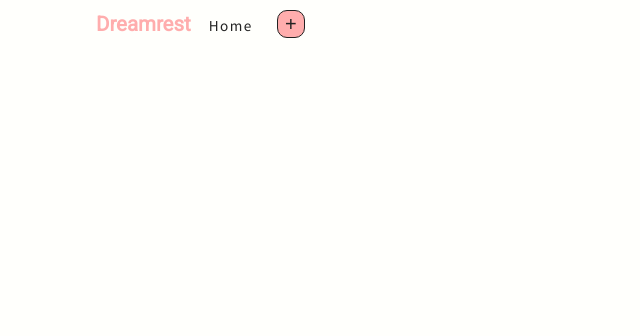
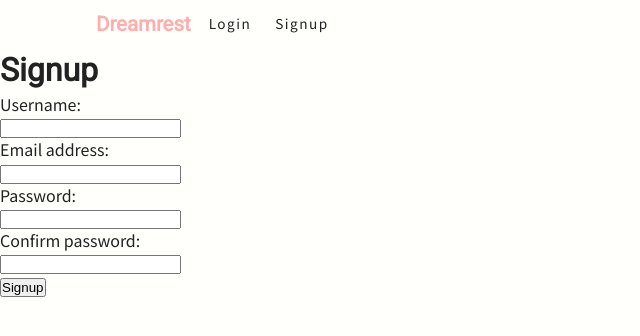
Before and after one commit to KortMiranda/Dreamrest, a React (Create React App) app: page /signup in a window 1280 px wide. Shown: the top 336 px of the page, without its empty margins (0-640 px from the left). Built offline with nearby package versions, Linux system fonts and the light colour scheme.

Commit message:
user auth working with client

```diff
--- a/src/App.js
+++ b/src/App.js
@@ -1,15 +1,22 @@
+import { Route, Switch } from 'react-router-dom'
 import Navbar from './components/Navbar'
-import Cards from './components/Cards'
+import Login from './views/auth/Login'
+import Signup from './views/auth/Signup'
+import Logout from './views/auth/Logout'
+import Dashboard from './app/Dashboard'
 import AddCard from './components/AddCard'
-import { Route } from 'react-router-dom'
-import './App.css';
 
 function App() {
   return (
     <div className="App">
       <Navbar />
-      <Route exact path="/" component={Cards} />
+      <Switch>
+      <Route exact path="/" component={Dashboard} />
+      <Route exact path="/login" component={Login} />
+      <Route exact path="/signup" component={Signup} />
+      <Route exact path="/logout" component={Logout} />
       <Route exact path="/dream-builder" component={AddCard} />
+      </Switch>
     </div>
   );
 }
--- a/src/components/Cards.js
+++ b/src/app/Dashboard.js
@@ -1,12 +1,32 @@
-import React, { useEffect, useState } from 'react';
+import React, { useEffect, useState, Fragment } from 'react';
 import axios from 'axios'
 import '../css/Card.css'
 import Masonry from 'react-masonry-css'
 
-function Cards(props) {
+function Cards() {
+    const [username, setUsername] = useState('');
+    const [userEmail, setUserEmail] = useState('');
+    const [loading, setLoading] = useState(true);
     const [cards, setCards] = useState([])
 
     useEffect(() => {
+        if (localStorage.getItem('token') === null) {
+            window.location.replace('http://localhost:3000/login')
+          } else {
+            fetch('http://127.0.0.1:8000/api/v1/users/auth/user/', {
+              method: 'GET',
+              headers: {
+                'Content-Type': 'application/json',
+                Authorization: `Token ${localStorage.getItem('token')}`
+              }
+            })
+              .then(res => res.json())
+              .then(data => {
+                setUsername(data.username)
+                setUserEmail(data.email);
+                setLoading(false);
+              })
+          }
         function getCard() {
             axios.get('http://localhost:8000/cards/')
             .then(res => {
@@ -18,6 +38,13 @@ function Cards(props) {
         getCard()
     }, [])
     return (
+        <div>
+      {loading === false && (
+        <Fragment>
+          <h1>Dashboard</h1>
+          <h2>Hello {username}!</h2>
+        </Fragment>
+      )}
         <Masonry
             breakpointCols={3}
             className="my-masonry-grid"
@@ -33,12 +60,11 @@ function Cards(props) {
                         </li>
                         </ul>
                 //    </div>
-
-
                )
            })}
         {/* </div> */}
         </Masonry>
+        </div>
     );
 }
 
--- a/src/components/Navbar.js
+++ b/src/components/Navbar.js
@@ -1,8 +1,15 @@
-import React from 'react';
+import React, { useState, useEffect, Fragment} from 'react';
 import { Link } from "react-router-dom"
 import '../css/Navbar.css'
 
-function Navbar(props) {
+function Navbar() {
+    const [isAuth, setIsAuth] = useState(false);
+
+    useEffect(() => {
+      if (localStorage.getItem('token') !== null) {
+        setIsAuth(true);
+      }
+    }, []);
     return (
        <nav className="navbar">
            <div className="nav-center">
@@ -10,10 +17,29 @@ function Navbar(props) {
                        <h1>Dreamrest</h1>
                </Link>
                <ul className="nav-links">
-                   <li>
-                        <Link to="/">Home</Link>
-                        <Link to="/dream-builder"><button className="add-card-button">&#x2b;</button></Link>
-                   </li>
+                   {isAuth === true ? (
+                       <Fragment>
+                        <li>
+                            <Link to="/dashboard">Home</Link>
+                        </li>
+                        <li>
+                            <Link to="/dream-builder"><button className="add-card-button">&#x2b;</button></Link>
+                        </li>
+                        <li>
+                            <Link to='/logout'>Logout</Link>
+                        </li>
+                       </Fragment>
+                   ) : (
+                       <Fragment>
+                           {' '}
+                           <li>
+                                <Link to='/login'>Login</Link>
+                           </li>
+                           <li>
+                                <Link to='/signup'>Signup</Link>
+                            </li>
+                       </Fragment>
+                   )}
                </ul>
            </div>
        </nav>
--- /dev/null
+++ b/src/views/auth/Login.js
@@ -0,0 +1,88 @@
+import React, { useState, useEffect } from 'react';
+
+const Login = () => {
+  const [username, setUsername] = useState('');
+  const [email, setEmail] = useState('');
+  const [password, setPassword] = useState('');
+  const [errors, setErrors] = useState(false);
+  const [loading, setLoading] = useState(true);
+
+  useEffect(() => {
+    if (localStorage.getItem('token') !== null) {
+      window.location.replace('http://localhost:3000/dashboard');
+    } else {
+      setLoading(false);
+    }
+  }, []);
+
+  const onSubmit = e => {
+    e.preventDefault();
+
+    const user = {
+      email: email,
+      password: password
+    };
+
+    fetch('http://127.0.0.1:8000/api/v1/users/auth/login/', {
+      method: 'POST',
+      headers: {
+        'Content-Type': 'application/json'
+      },
+      body: JSON.stringify(user)
+    })
+      .then(res => res.json())
+      .then(data => {
+        if (data.key) {
+          localStorage.clear();
+          localStorage.setItem('token', data.key);
+          window.location.replace('http://localhost:3000/dashboard');
+        } else {
+          setEmail('');
+          setPassword('');
+          localStorage.clear();
+          setErrors(true);
+        }
+      });
+  };
+
+  return (
+    <div>
+      {loading === false && <h1>Login</h1>}
+      {errors === true && <h2>Cannot log in with provided credentials</h2>}
+      {loading === false && (
+        <form onSubmit={onSubmit}>
+          <label htmlFor='email'>Username:</label> <br />
+          <input
+            name='username'
+            type='username'
+            value={username}
+            required
+            onChange={e => setUsername(e.target.value)}
+          />{' '}
+          <br />
+          <label htmlFor='email'>Email address:</label> <br />
+          <input
+            name='email'
+            type='email'
+            value={email}
+            required
+            onChange={e => setEmail(e.target.value)}
+          />{' '}
+          <br />
+          <label htmlFor='password'>Password:</label> <br />
+          <input
+            name='password'
+            type='password'
+            value={password}
+            required
+            onChange={e => setPassword(e.target.value)}
+          />{' '}
+          <br />
+          <input type='submit' value='Login' />
+        </form>
+      )}
+    </div>
+  );
+};
+
+export default Login;
--- /dev/null
+++ b/src/views/auth/Logout.js
@@ -0,0 +1,44 @@
+import React, { useState, useEffect, Fragment } from 'react';
+
+const Logout = () => {
+  const [loading, setLoading] = useState(true);
+
+  useEffect(() => {
+    if (localStorage.getItem('token') == null) {
+      window.location.replace('http://localhost:3000/login');
+    } else {
+      setLoading(false);
+    }
+  }, []);
+
+  const handleLogout = e => {
+    e.preventDefault();
+
+    fetch('http://127.0.0.1:8000/api/v1/users/auth/logout/', {
+      method: 'POST',
+      headers: {
+        'Content-Type': 'application/json',
+        Authorization: `Token ${localStorage.getItem('token')}`
+      }
+    })
+      .then(res => res.json())
+      .then(data => {
+        console.log(data);
+        localStorage.clear();
+        window.location.replace('http://localhost:3000/login');
+      });
+  };
+
+  return (
+    <div>
+      {loading === false && (
+        <Fragment>
+          <h1>Are you sure you want to logout?</h1>
+          <input type='button' value='Logout' onClick={handleLogout} />
+        </Fragment>
+      )}
+    </div>
+  );
+};
+
+export default Logout;
--- /dev/null
+++ b/src/views/auth/Signup.js
@@ -0,0 +1,98 @@
+import React, { useState, useEffect } from 'react'
+
+const Signup = () => {
+  const [email, setEmail] = useState('')
+  const [username, setUsername] = useState('')
+  const [password1, setPassword1] = useState('')
+  const [password2, setPassword2] = useState('')
+  const [errors, setErrors] = useState(false)
+  const [loading, setLoading] = useState(true)
+
+  useEffect(() => {
+    if (localStorage.getItem('token') !== null) {
+      window.location.replace('http://localhost:3000/dashboard');
+    } else {
+      setLoading(false);
+    }
+  }, []);
+
+  const onSubmit = e => {
+    e.preventDefault();
+
+    const user = {
+      email: email,
+      password1: password1,
+      password2: password2
+    };
+
+    fetch('http://127.0.0.1:8000/api/v1/users/auth/register/', {
+      method: 'POST',
+      headers: {
+        'Content-Type': 'application/json'
+      },
+      body: JSON.stringify(user)
+    })
+      .then(res => res.json())
+      .then(data => {
+        if (data.key) {
+          localStorage.clear();
+          localStorage.setItem('token', data.key);
+          window.location.replace('http://localhost:3000/dashboard');
+        } else {
+          setEmail('');
+          setPassword1('');
+          setPassword2('');
+          localStorage.clear();
+          setErrors(true);
+        }
+      });
+  };
+
+  return (
+    <div>
+      {loading === false && <h1>Signup</h1>}
+      {errors === true && <h2>Cannot signup with provided credentials</h2>}
+      <form onSubmit={onSubmit}>
+        <label htmlFor='email'>Username:</label> <br />
+        <input
+          name='username'
+          type='username'
+          value={username}
+          onChange={e => setUsername(e.target.value)}
+          required
+        />{' '}
+        <br />
+        <label htmlFor='email'>Email address:</label> <br />
+        <input
+          name='email'
+          type='email'
+          value={email}
+          onChange={e => setEmail(e.target.value)}
+          required
+        />{' '}
+        <br />
+        <label htmlFor='password1'>Password:</label> <br />
+        <input
+          name='password1'
+          type='password'
+          value={password1}
+          onChange={e => setPassword1(e.target.value)}
+          required
+        />{' '}
+        <br />
+        <label htmlFor='password2'>Confirm password:</label> <br />
+        <input
+          name='password2'
+          type='password'
+          value={password2}
+          onChange={e => setPassword2(e.target.value)}
+          required
+        />{' '}
+        <br />
+        <input type='submit' value='Signup' />
+      </form>
+    </div>
+  );
+};
+
+export default Signup;
```
